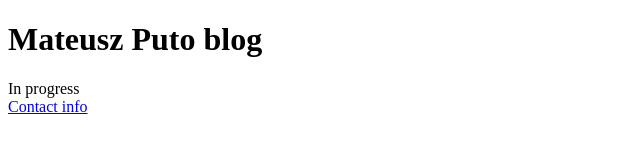
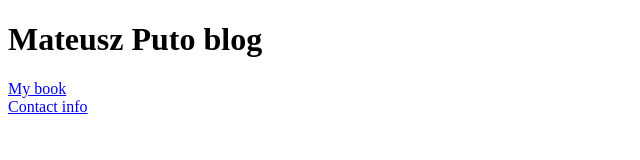
Before and after one commit to MateuszPuto/MateuszPuto.github.io, a plain HTML site: page index.html in a window 1280 px wide. Shown: the full height of the page, 0-640 px from the left. Drawn offline with Linux system fonts and the light colour scheme.

Commit message:
Update index.html

```diff
--- a/index.html
+++ b/index.html
@@ -7,7 +7,7 @@
 
 <h1>Mateusz Puto blog</h1>
 <p>
-  In progress</br>
+  <a href="book.html">My book</a></br>
   <a href="contact.html">Contact info</a>
 </p>
 
```
